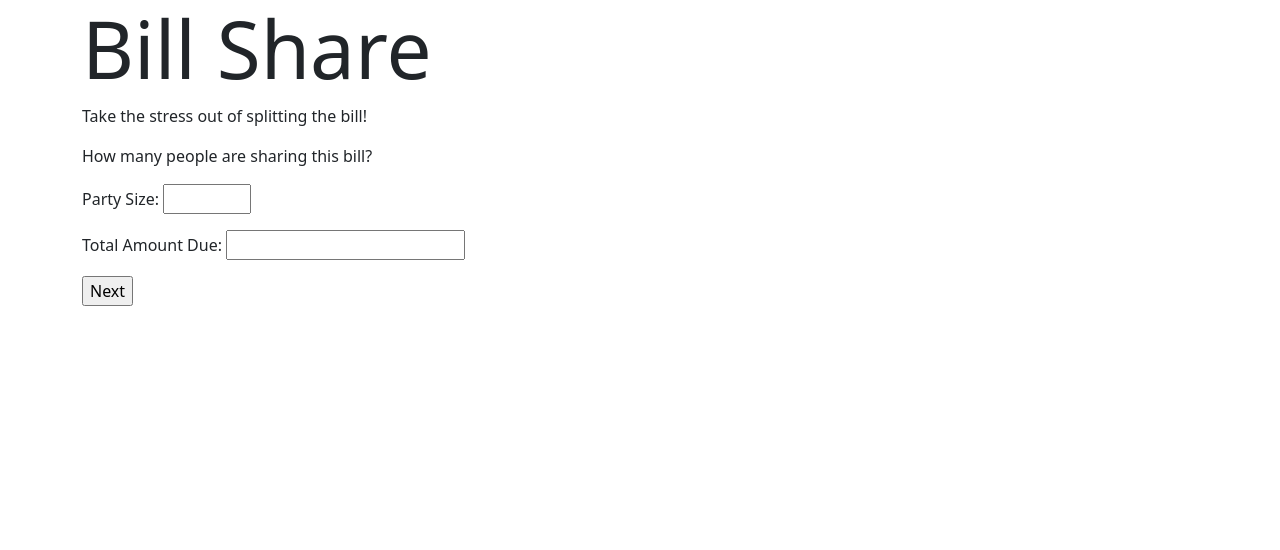
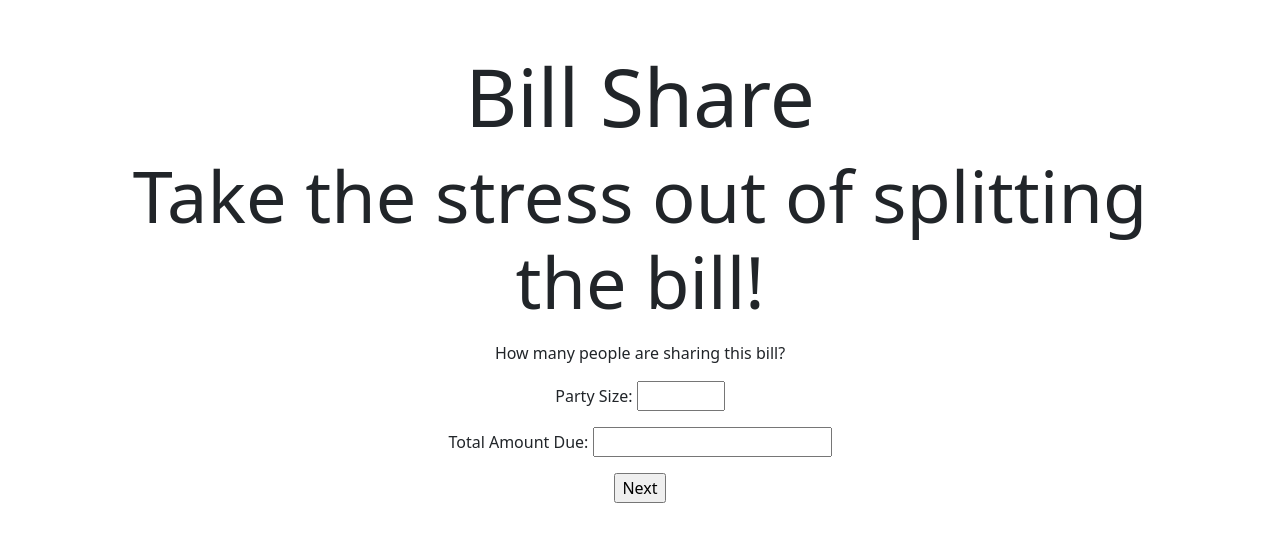
Before and after one commit to ImpendingKataclysm/bill_share_app_django, a Django app: page / in a window 1280 px wide. Shown: the top 550 px of the page. Run offline with Django 4.2, Linux system fonts and the light colour scheme.

Commit message:
Centered page text and styled headings.

```diff
--- a/templates/main/base.html
+++ b/templates/main/base.html
@@ -9,7 +9,7 @@
 {#    <link rel="stylesheet" href="{% static 'css/main.css' %}">#}
 </head>
 <body>
-    <div class="container">
+    <div class="container text-center p-5">
         <h1 class="display-1">Bill Share</h1>
         {% block content %}{% endblock %}
     </div>
--- a/templates/main/index.html
+++ b/templates/main/index.html
@@ -4,7 +4,7 @@
 
 {% block content %}
     <div class="home_form form_wrap">
-        <p>Take the stress out of splitting the bill!</p>
+        <p class="display-2">Take the stress out of splitting the bill!</p>
         <p>How many people are sharing this bill?</p>
         <form method="post">
             {% csrf_token %}
--- a/templates/main/results.html
+++ b/templates/main/results.html
@@ -4,7 +4,7 @@
 
 {% block content %}
     <div class="list_wrap">
-        <h2 class="display-2">Total Billing Amount: {{ total_billing_amount }}</h2>
+        <h2 class="display-4">Total Billing Amount: {{ total_billing_amount }}</h2>
         <ul>
             {% for member in party_members %}
                 <li>{{ member.name }} owes ${{ member.share_amount }}.</li>
```
